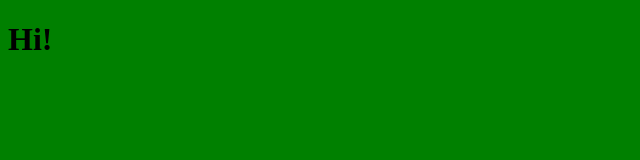
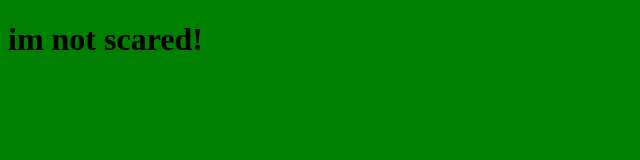
Before and after one commit to enriquetaylor/net-project, a plain HTML site: page index.html in a window 1280 px wide. Shown: the whole page, without its empty margins (0-640 px from the left). Drawn offline with Linux system fonts and the light colour scheme.

Commit message:
meaningful message

```diff
--- a/index.html
+++ b/index.html
@@ -16,7 +16,7 @@
 	</head>
 
 	<body>
-			<h1>Hi!</h1>
+			<h1>im not scared!</h1>
 		</div>
 
 </body>
```
